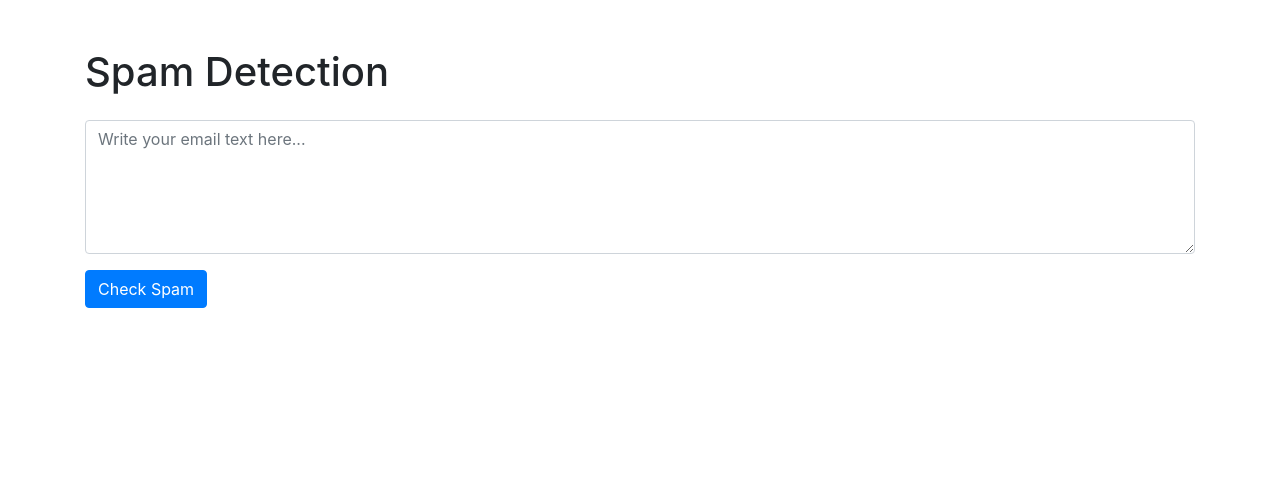
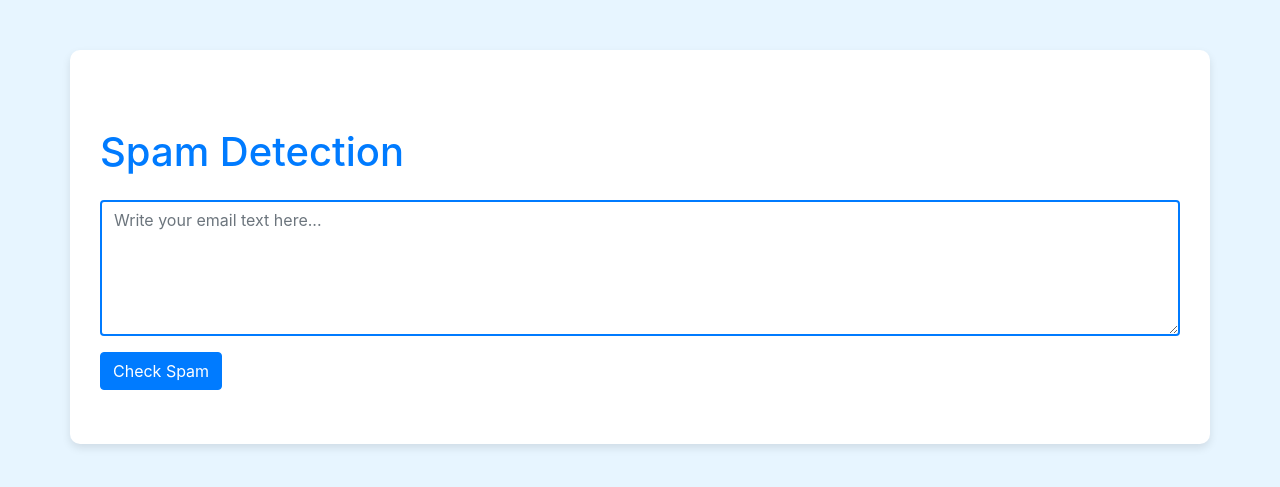
Before and after one commit to Subhankar191/eamail_ckeck, a Django app: page / in a window 1280 px wide. Shown: the top 487 px of the page. Run offline with Django 5.2, Linux system fonts and the light colour scheme; parts of the project's set-up code (start-up, migrations or seed data) failed here and were passed over; some libraries are stand-ins or nearby versions.

Commit message:
Update index.html

```diff
--- a/spam_detector/classifier/templates/classifier/index.html
+++ b/spam_detector/classifier/templates/classifier/index.html
@@ -5,6 +5,41 @@
     <meta name="viewport" content="width=device-width, initial-scale=1.0">
     <title>Spam Detection</title>
     <link rel="stylesheet" href="https://stackpath.bootstrapcdn.com/bootstrap/4.5.2/css/bootstrap.min.css">
+    <style>
+        body {
+            background-color: #e7f5ff; /* Light Blue Background */
+            color: #343a40;
+        }
+        .container {
+            margin-top: 50px;
+            padding: 30px;
+            border-radius: 10px;
+            background-color: #ffffff;
+            box-shadow: 0 4px 8px rgba(0, 0, 0, 0.1);
+        }
+        h1 {
+            color: #007bff;
+        }
+        .form-control {
+            border: 2px solid #007bff;
+            transition: border-color 0.3s;
+        }
+        .form-control:focus {
+            border-color: #0056b3;
+            box-shadow: none;
+        }
+        button {
+            background-color: #007bff;
+            border: none;
+        }
+        button:hover {
+            background-color: #0056b3;
+        }
+        #result {
+            margin-top: 20px;
+            font-size: 1.2em;
+        }
+    </style>
     <script src="https://code.jquery.com/jquery-3.5.1.min.js"></script>
     <script src="https://cdn.jsdelivr.net/npm/@popperjs/core@2.9.2/dist/umd/popper.min.js"></script>
     <script src="https://stackpath.bootstrapcdn.com/bootstrap/4.5.2/js/bootstrap.min.js"></script>
```
